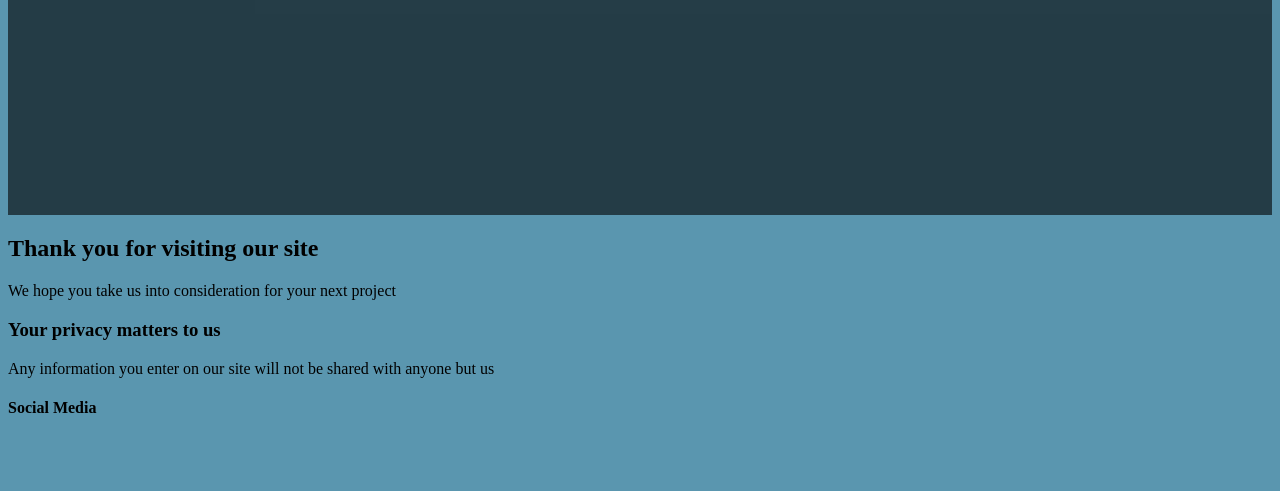
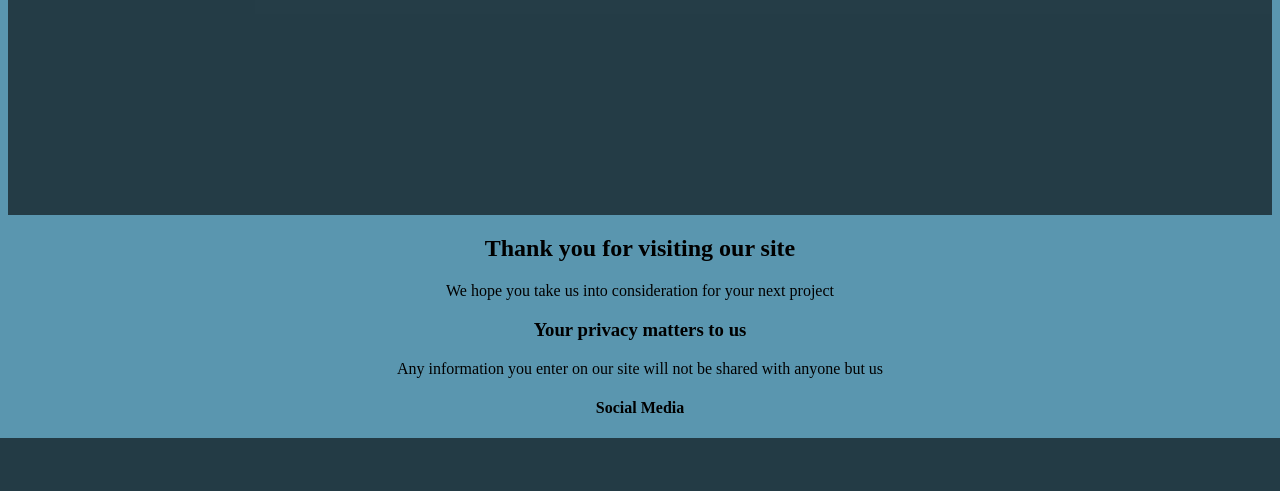
Before and after one commit to orion-solutions/smfwebsite, a PHP site: page /home/Landing.html in a window 1280 px wide. Shown: the part 1003-1494 px from the top of the page. After the commit the page ends 1441 px from the top, so only its background shows below. Run offline with PHP 8.4, Linux system fonts and the light colour scheme.

Commit message:
I broke it again fk3qwo0[iefjqw

```diff
--- a/Style/Landing.css
+++ b/Style/Landing.css
@@ -219,14 +219,6 @@ body {
     }
 }
 
-    #foot1 {
-        text-align: center;
-    }
-
-    #foot2 {
-        text-align: center;
-    }
-
     #quicknews {
         text-align: center;
         color: rgb(0, 0, 0);
@@ -248,24 +240,6 @@ body {
         font-size: 1.25em;
         font: bold;
         font-family: 'Orbitron';
-    }
-    #newsletter {
-        align-content: center;
-        background-color: rgba(0, 150, 255, 0.70);
-    }
-    #newsform {
-        text-align: center;
-    }
-    #subpitch {
-        text-align:center;
-        font-family:'Orbitron';
-        font-size:1.5em;
-        font: bold;
-    }
-    #signupnews {
-       text-align:center;
-       font-family:'Orbitron';
-       font-size:1.5em;
     }
     #newsp {
        text-align:center;
@@ -297,21 +271,6 @@ body {
         font-size: 1.5em !important;
         font: bolder !important;
     }
-    #fb {
-        align-content: center;
-        color: rgb(255,255,255);
-    }
-
-    #twit {
-        align-content: center;
-        color: rgb(255,255,255);
-    }
-    .fa {
-        padding: 20px;
-        font-size: 30px;
-        width: 30px;
-        text-align: center;
-        text-decoration: none;
-        border-radius: 50%;
-        align-content: center;
-    }
+footer {
+    text-align:center;
+}
```
